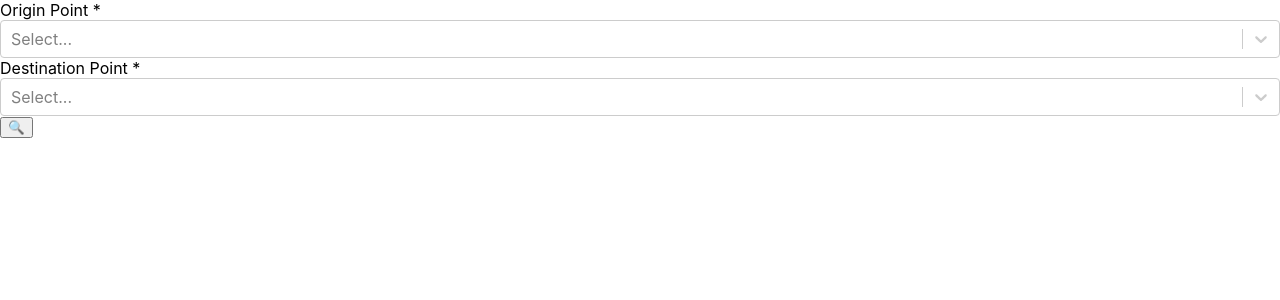
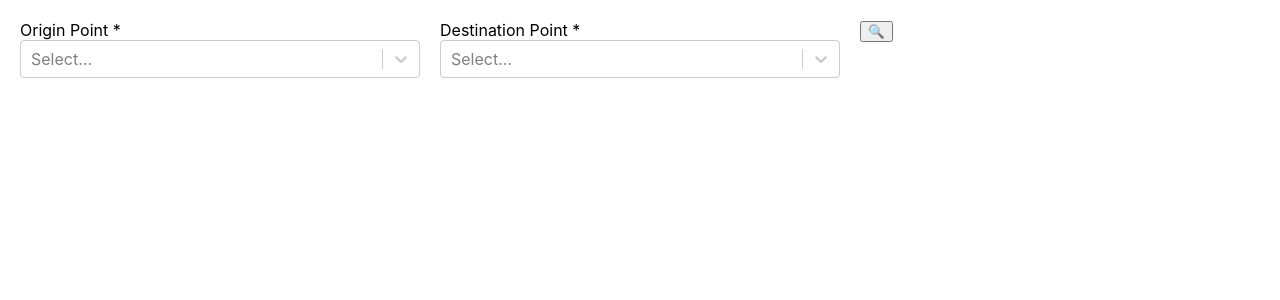
Before and after one commit to him-k/Cogo_Project, a React (Create React App) app in the folder frontend/: page / in a window 1280 px wide. Shown: the top 300 px of the page. Built offline with nearby package versions, Linux system fonts and the light colour scheme.

Commit message:
Updated App css and container

```diff
--- a/frontend/src/App.css
+++ b/frontend/src/App.css
@@ -12,9 +12,14 @@
   border-radius: 5px;
 }
 
-.container-details-display {
-  margin-top: 20px;
-  padding: 10px;
-  border: 1px solid #ccc;
-  border-radius: 5px;
+.container {
+  display: flex;
+  flex-direction: row;
+  gap: 20px;
+  /* Space between components */
+  padding: 20px;
 }
+
+.select-async-wrapper {
+  flex: 1;
+}
--- a/frontend/src/ContainerDetail.js
+++ b/frontend/src/ContainerDetail.js
@@ -24,6 +24,7 @@ const ContainerDetail = ({ onApply }) => {
   const [details, setDetails] = useState(initialContainerDetails);
   const [appliedDetails, setAppliedDetails] = useState(initialContainerDetails);
   const [dropdownOpen, setDropdownOpen] = useState(false);
+  const [showPopup, setShowPopup] = useState(false);
 
   useEffect(() => {
     if (commodities.length === 0) {
@@ -41,6 +42,8 @@ const ContainerDetail = ({ onApply }) => {
     setAppliedDetails(details);
     onApply(details);
     setDropdownOpen(false);
+    setShowPopup(true);
+    setTimeout(() => setShowPopup(false), 3000); // Hide the popup after 3 seconds
   };
 
   return (
@@ -52,7 +55,7 @@ const ContainerDetail = ({ onApply }) => {
       <div className="current-details-box" onClick={() => setDropdownOpen(!dropdownOpen)}>
 
         <p><mark>{appliedDetails.count} x {appliedDetails.size} | {appliedDetails.type} | {appliedDetails.commodity}</mark></p>
-        <button type="button">{dropdownOpen ? 'v' : '^'}</button>
+        <span className="dropdown-toggle">{dropdownOpen ? 'v' : '^'}</span>
         {/* {dropdownOpen && (
           <div className="applied-details">
             {<p>{appliedDetails.count} x {appliedDetails.size} | {appliedDetails.type} | {appliedDetails.commodity}</p> }
@@ -134,6 +137,11 @@ const ContainerDetail = ({ onApply }) => {
 
         </form>
       )}
+      {showPopup && (
+        <div className="popup">
+          Your changes have been saved!
+        </div>
+      )}
 
     </div>
   );
--- a/frontend/src/container.css
+++ b/frontend/src/container.css
@@ -1,3 +1,5 @@
+
+
 .container-detail {
     padding: 20px;
     border: 1px solid #ccc;
@@ -27,7 +29,7 @@
     border-radius: 5px;
     background-color: #f9f9f9;
     cursor: pointer;
-        position: relative;
+    position: relative;
 }
 
 .applied-details-box h3 {
@@ -35,10 +37,53 @@
     margin-bottom: 10px;
 }
 
+.current-details-box {
+    display: inline-block;
+    /* Ensures the box size fits the content */
+    padding: 2px 5px;
+    /* Reduced padding */
+    cursor: pointer;
+    margin: 10px 0;
+    border-radius: 5px;
+    background-color: #ffffff;
+    /* Optional background color */
+    border: 1px solid #ccc;
+    /* Adding a border for the box */
+    user-select: none;
+    /* Prevent cursor (caret) from appearing */
+}
+
+.current-details-box p {
+    position: inline-block;
+    /* Ensure the paragraph maintains its position */
+    display: inline-block;
+    /* Ensure the paragraph wraps tightly around the content */
+}
+
+.dropdown-toggle {
+    margin-left: 7px;
+    /* Adjust to create space between <p> and ^ */
+    user-select: none;
+    /* Prevent cursor (caret) from appearing */
+}
+
+.popup {
+    position: fixed;
+    bottom: 20px;
+    left: 50%;
+    transform: translateX(-50%);
+    padding: 10px 20px;
+    background-color: #4caf50;
+    color: white;
+    border-radius: 4px;
+    z-index: 1000;
+}
+
 .applied-details-box p {
     margin: 0;
     font-size: 1.2em;
 }
+
 .applied-details {
     position: absolute;
     top: 100%;
```
